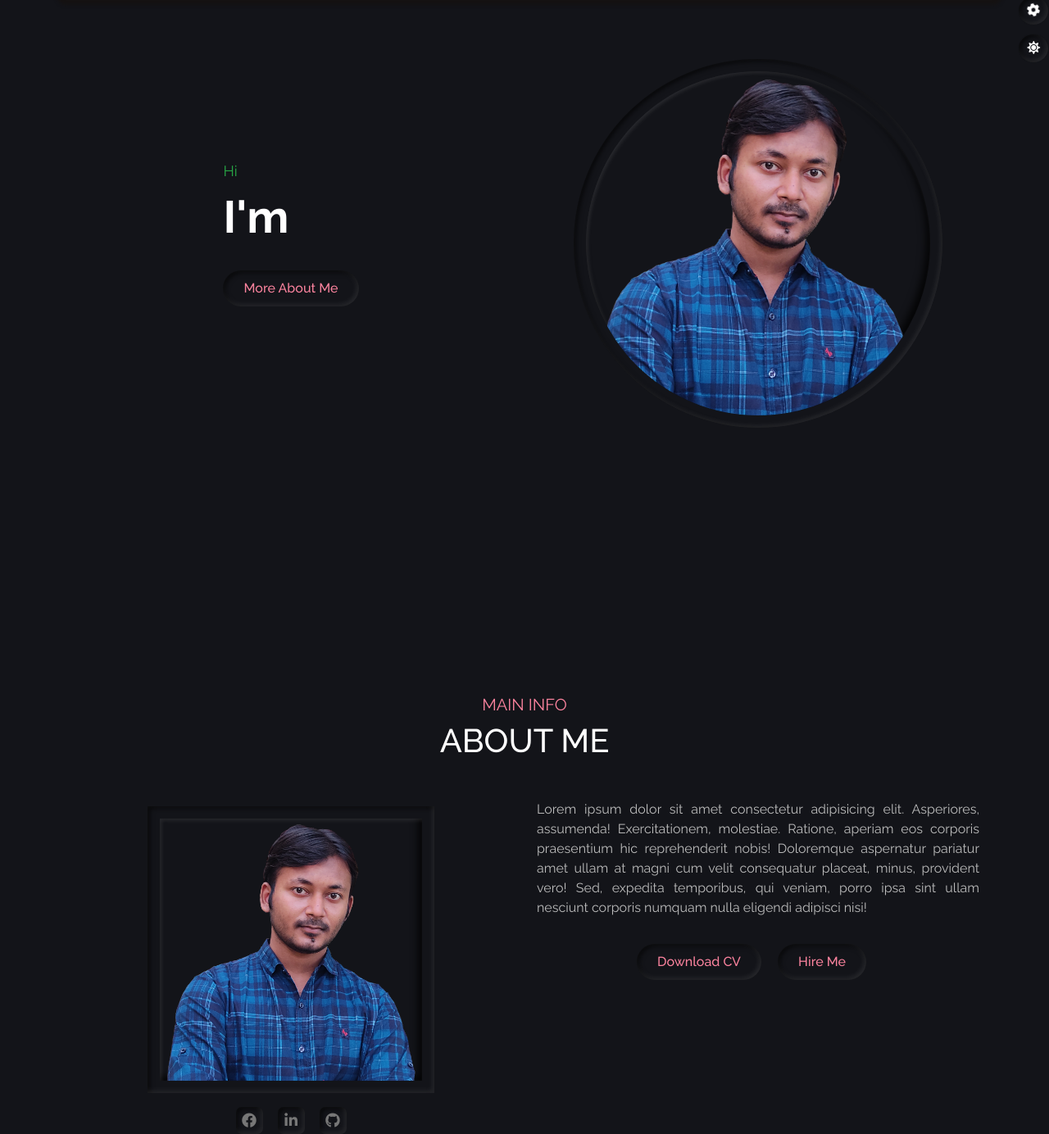
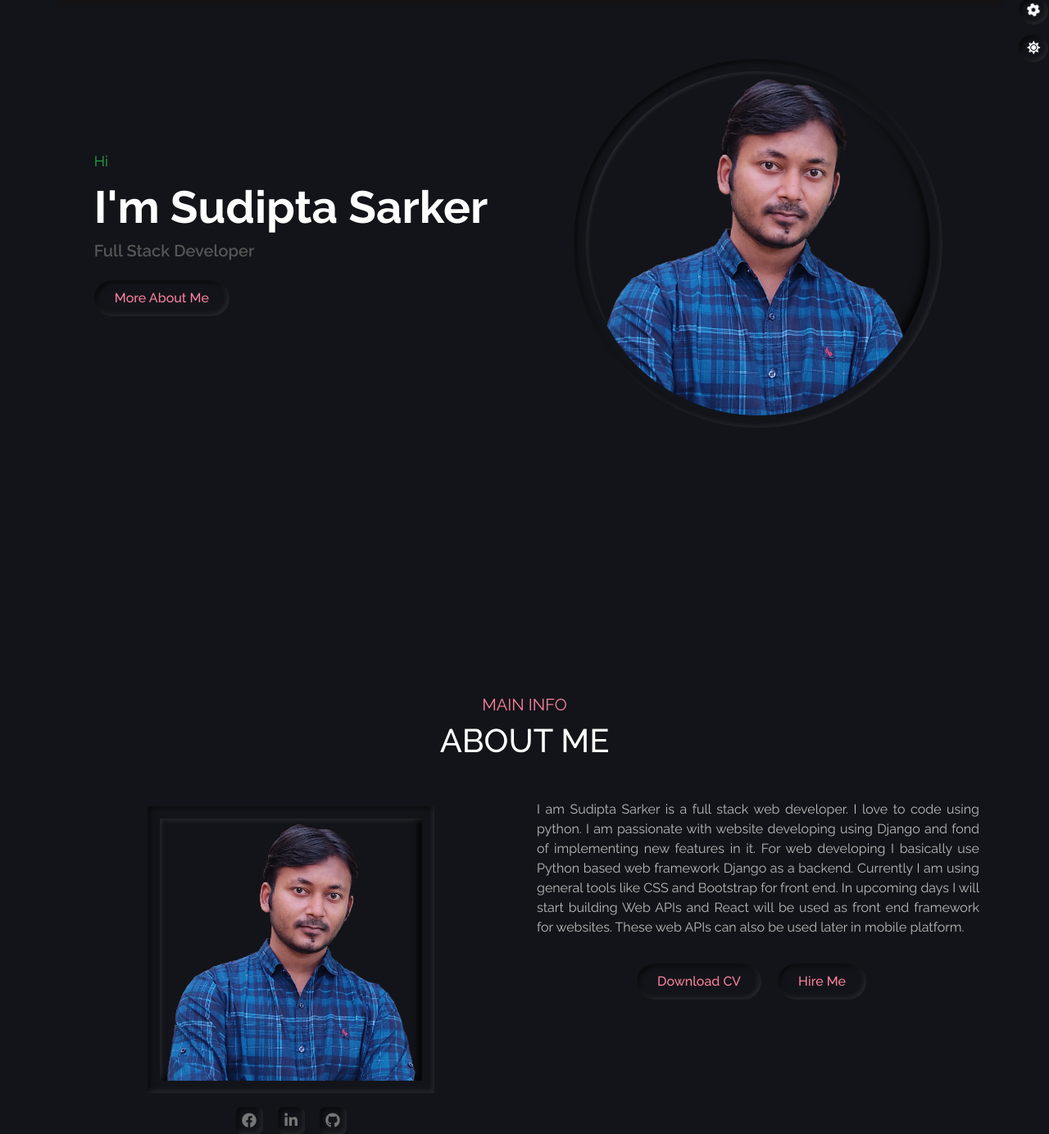
Before and after one commit to Sudipta96/Django-Portfolio-Website, a Django app: page / in a window 1280 px wide. Shown: the part 125-1509 px from the top of the page at 82% size. Run offline with Django 3.2, Linux system fonts and the light colour scheme; data that the repository does not hold is empty; some libraries are stand-ins or nearby versions.

Commit message:
add static info

```diff
--- a/templates/index.html
+++ b/templates/index.html
@@ -16,8 +16,8 @@
                 <div class="col-md-6 d-flex align-self-center justify-content-center">
                   <div class="home-text">
                      <p class="text-success">Hi</p>
-                     <h2>I'm {{ bio.name }}</h2>
-                     <h1 class="text-capitlize">{{ bio.designation }}</h1>
+                     <h2>I'm Sudipta Sarker</h2>
+                     <h1 class="text-capitlize">Full Stack Developer</h1>
                      <div class="more-about">
                          <a href="#about" class="text-center mt-4 link-item btn-1 outer-shadow hover-in-shadow">More About Me</a>
                      </div>
@@ -70,7 +70,9 @@
 
                     </div>
                     <div class="col-md-6 mt-3">
-                      <p class="text-justify">Lorem ipsum dolor sit amet consectetur adipisicing elit. Asperiores, assumenda! Exercitationem, molestiae. Ratione, aperiam eos corporis praesentium hic reprehenderit nobis! Doloremque aspernatur pariatur amet ullam at magni cum velit consequatur placeat, minus, provident vero! Sed, expedita temporibus, qui veniam, porro ipsa sint ullam nesciunt corporis numquam nulla eligendi adipisci nisi!</p>
+                      <p class="text-justify">
+                        I am Sudipta Sarker is a full stack web developer. I love to code using python. I am passionate with website developing using Django and fond of implementing new features in it. For web developing I basically use Python based web framework Django as a backend. Currently I am using general tools like CSS and Bootstrap for front end. In upcoming days I will start building Web APIs and React will be used as front end framework for websites. These web APIs can also be used later in mobile platform.
+                      </p>
                       <div class="div py-3 text-center">
 
                         <a href="{% static 'file/sudipta_sarker_resume.pdf' %}" class="link-item btn-1 outer-shadow hover-in-shadow">Download CV</a>
```
Also changed, not shown: 1 other file.
